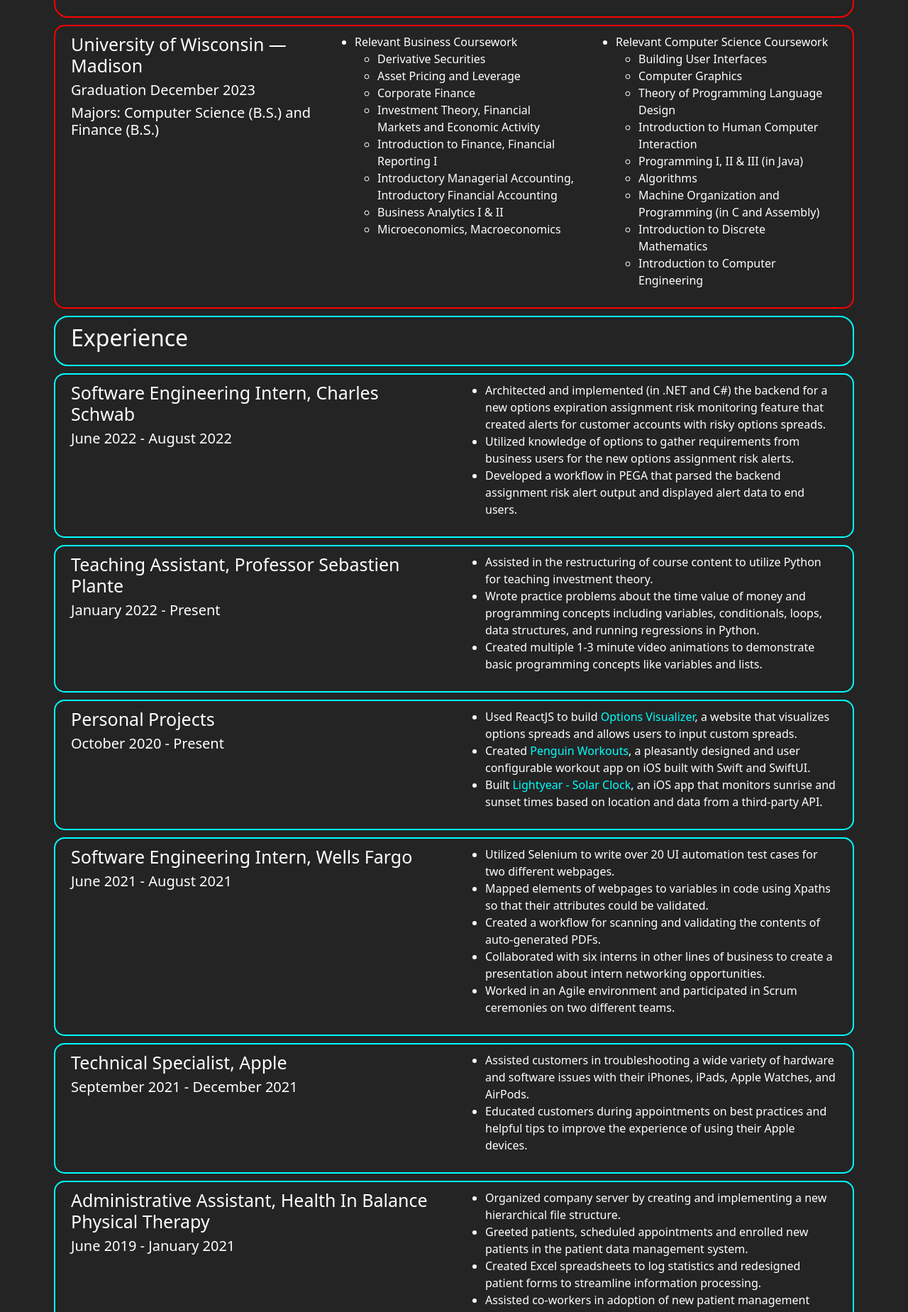
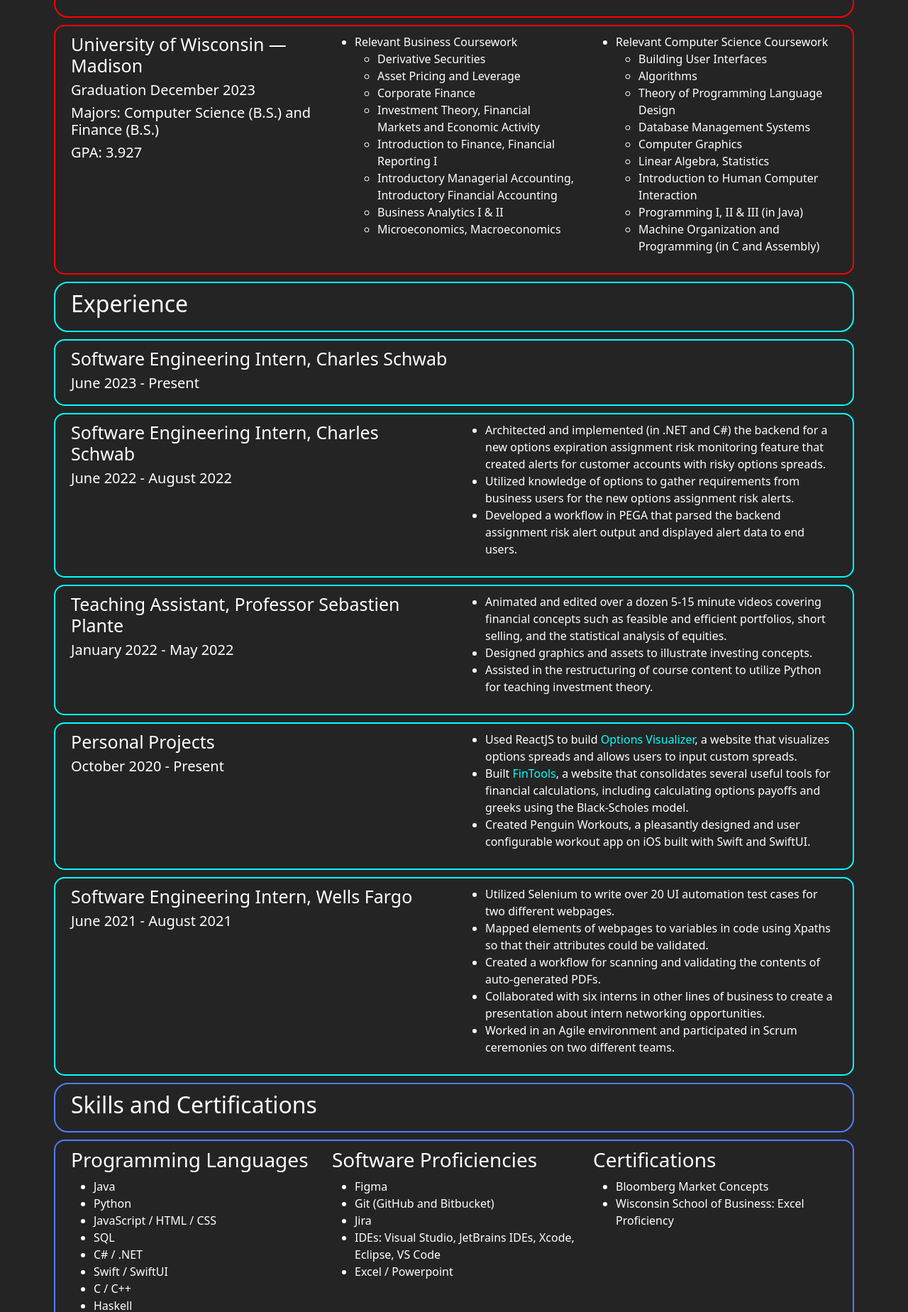
Before and after one commit to allyrilling/allysite, a React (Create React App) app: page /resume in a window 1280 px wide. Shown: the part 122-1971 px from the top of the page at 71% size. Built offline with nearby package versions, Linux system fonts and the light colour scheme.

Commit message:
Add spring 2023 resume updates

```diff
--- a/src/components/Resume.jsx
+++ b/src/components/Resume.jsx
@@ -15,6 +15,7 @@ export default function Resume ()
             <Row><h3 className="resumeTitleText">University of Wisconsin — Madison</h3></Row>
             <Row><h4 className="resumeSubtitleText">Graduation December 2023</h4></Row>
             <Row><h4 className="resumeSubtitleText">Majors: Computer Science (B.S.) and Finance (B.S.)</h4></Row>
+            <Row><h4 className="resumeSubtitleText">GPA: 3.927</h4></Row>
           </Col>
           <Col>
             <ul>
@@ -36,20 +37,27 @@ export default function Resume ()
               <li>Relevant Computer Science Coursework</li>
               <ul>
                 <li>Building User Interfaces</li>
+                <li>Algorithms</li>
+                <li>Theory of Programming Language Design</li>
+                <li>Database Management Systems</li>
                 <li>Computer Graphics</li>
-                <li>Theory of Programming Language Design</li>
+                <li>Linear Algebra, Statistics</li>
                 <li>Introduction to Human Computer Interaction</li>
                 <li>Programming I, II & III (in Java)</li>
-                <li>Algorithms</li>
                 <li>Machine Organization and Programming (in C and Assembly)</li>
-                <li>Introduction to Discrete Mathematics</li>
-                <li>Introduction to Computer Engineering</li>
               </ul>
             </ul>
           </Col>
         </Row>
 
         <Row className="resumeCategoryHeader" style={{ borderColor: "aqua" }}><h2>Experience</h2></Row>
+
+        <Row className="resumeItemBody" style={{ borderColor: "aqua" }}>
+          <Col>
+            <Row><h3 className="resumeTitleText">Software Engineering Intern, Charles Schwab</h3></Row>
+            <Row><h4 className="resumeSubtitleText">June 2023 - Present</h4></Row>
+          </Col>
+        </Row>
 
         <Row className="resumeItemBody" style={{ borderColor: "aqua" }}>
           <Col>
@@ -68,13 +76,13 @@ export default function Resume ()
         <Row className="resumeItemBody" style={{ borderColor: "aqua" }}>
           <Col>
             <Row><h3 className="resumeTitleText">Teaching Assistant, Professor Sebastien Plante</h3></Row>
-            <Row><h4 className="resumeSubtitleText">January 2022 - Present</h4></Row>
+            <Row><h4 className="resumeSubtitleText">January 2022 - May 2022</h4></Row>
           </Col>
           <Col>
             <ul>
+              <li>Animated and edited over a dozen 5-15 minute videos covering financial concepts such as feasible and efficient portfolios, short selling, and the statistical analysis of equities.</li>
+              <li>Designed graphics and assets to illustrate investing concepts.</li>
               <li>Assisted in the restructuring of course content to utilize Python for teaching investment theory.</li>
-              <li>Wrote practice problems about the time value of money and programming concepts including variables, conditionals, loops, data structures, and running regressions in Python.</li>
-              <li>Created multiple 1-3 minute video animations to demonstrate basic programming concepts like variables and lists.</li>
             </ul>
           </Col>
         </Row>
@@ -87,8 +95,10 @@ export default function Resume ()
           <Col>
             <ul>
               <li>Used ReactJS to build <a className="resume" href="/projects/options-visualizer" style={{ color: 'aqua' }}>Options Visualizer</a>, a website that visualizes options spreads and allows users to input custom spreads.</li>
-              <li>Created <a className="resume" href="/projects/penguinworkouts" style={{ color: 'aqua' }}>Penguin Workouts</a>, a pleasantly designed and user configurable workout app on iOS built with Swift and SwiftUI.</li>
-              <li>Built <a className="resume" href="/projects/lightyear" style={{ color: 'aqua' }}>Lightyear - Solar Clock</a>, an iOS app that monitors sunrise and sunset times based on location and data from a third-party API.</li>
+              <li>Built <a className="resume" href="/projects/fintools" style={{ color: 'aqua' }}>FinTools</a>, a website that consolidates several useful tools for financial calculations, including calculating options
+                payoffs and greeks using the Black-Scholes model.</li>
+              <li>Created Penguin Workouts, a pleasantly designed and user configurable workout app on iOS built with Swift and
+                SwiftUI.</li>
             </ul>
           </Col>
         </Row>
@@ -109,76 +119,6 @@ export default function Resume ()
           </Col>
         </Row>
 
-        <Row className="resumeItemBody" style={{ borderColor: "aqua" }}>
-          <Col>
-            <Row><h3 className="resumeTitleText">Technical Specialist, Apple</h3></Row>
-            <Row><h4 className="resumeSubtitleText">September 2021 - December 2021</h4></Row>
-          </Col>
-          <Col>
-            <ul>
-              <li>Assisted customers in troubleshooting a wide variety of hardware and software issues with their iPhones, iPads, Apple Watches, and AirPods.</li>
-              <li>Educated customers during appointments on best practices and helpful tips to improve the experience of using their Apple devices.</li>
-            </ul>
-          </Col>
-        </Row>
-
-        <Row className="resumeItemBody" style={{ borderColor: "aqua" }}>
-          <Col>
-            <Row><h3 className="resumeTitleText">Administrative Assistant, Health In Balance Physical Therapy</h3></Row>
-            <Row><h4 className="resumeSubtitleText">June 2019 - January 2021</h4></Row>
-          </Col>
-          <Col>
-            <ul>
-              <li>Organized company server by creating and implementing a new hierarchical file structure.</li>
-              <li>Greeted patients, scheduled appointments and enrolled new patients in the patient data management system.</li>
-              <li>Created Excel spreadsheets to log statistics and redesigned patient forms to streamline information processing.</li>
-              <li>Assisted co-workers in adoption of new patient management system.</li>
-            </ul>
-          </Col>
-        </Row>
-
-        {/* <Row className="resumeItemBody">
-        <Col>
-          <Row><h3 className="resumeTitleText">Instructor, City of Mequon</h3></Row>
-          <Row><h4 className="resumeSubtitleText">Mequon, Wisconsin | June 2019 - July 2019</h4></Row>
-        </Col>
-        <Col>
-          <ul>
-            <li>Taught children ages 3 to 15 proper swimming technique and water safety.</li>
-            <li>Offered one-on-one instruction to children who struggled with various skills.</li>
-          </ul>
-        </Col>
-      </Row>
-
-      <Row className="resumeItemBody">
-        <Col>
-          <Row><h3 className="resumeTitleText">Associate, Stein’s Garden and Home Store</h3></Row>
-          <Row><h4 className="resumeSubtitleText">Mequon, Wisconsin | May 2017 - August 2017 </h4></Row>
-        </Col>
-        <Col>
-          <ul>
-            <li>Assisted customers in finding products in the Annuals and Perennials department.</li>
-            <li>Made hourly rounds of store to ensure all plants were watered and organized.</li>
-            <li>Helped reconfigure store for change in seasonal merchandise.</li>
-          </ul>
-        </Col>
-      </Row>
-
-      <Row className="resumeItemBody">
-        <Col>
-          <Row><h3 className="resumeTitleText">Community Service</h3></Row>
-          <Row><h4 className="resumeSubtitleText">Mequon, Wisconsin | 2015 - 2019</h4></Row>
-        </Col>
-        <Col>
-          <ul>
-            <li>Volunteered at youth basketball camps.</li>
-            <li>Assisted with various weekend basketball clinics.</li>
-            <li>Instructed youth at summer volleyball camp.</li>
-            <li>Sold Christmas trees for Mequon-Thiensville Optimist Club.</li>
-          </ul>
-        </Col>
-      </Row> */}
-
         <Row className="resumeCategoryHeader" style={{ borderColor: "rgb(79, 126, 255)" }}><h2>Skills and Certifications</h2></Row>
 
         <Row className="resumeItemBody" style={{ borderColor: "rgb(79, 126, 255)" }}>
@@ -186,10 +126,10 @@ export default function Resume ()
             <h3>Programming Languages</h3>
             <ul>
               <li>Java</li>
-              <li>JavaScript</li>
+              <li>Python</li>
+              <li>JavaScript / HTML / CSS</li>
+              <li>SQL</li>
               <li>C# / .NET</li>
-              <li>Python</li>
-              <li>HTML / CSS</li>
               <li>Swift / SwiftUI</li>
               <li>C / C++</li>
               <li>Haskell</li>
@@ -225,7 +165,6 @@ export default function Resume ()
             <Row className="resumeCategoryHeader" style={{ borderColor: 'orange' }}><h2>More</h2></Row>
             <Row className="resumeItemBody" style={{ borderColor: 'orange' }}>
               <Col>Click <a className="resume" href={resumePDF} download="ARilling.pdf" style={{ color: 'orange' }}>here</a> to download resume.</Col>
-              {/* <Col>A feature on <a className="resume" href="https://www.macsparky.com/blog/2020/3/home-screens-ally-rilling" style={{ color: 'orange' }}>MacSparky blog</a>.</Col> */}
             </Row>
           </Col>
         </Row>
```
Also changed, not shown: 1 other file (tests, documents, lock files or other folders).
